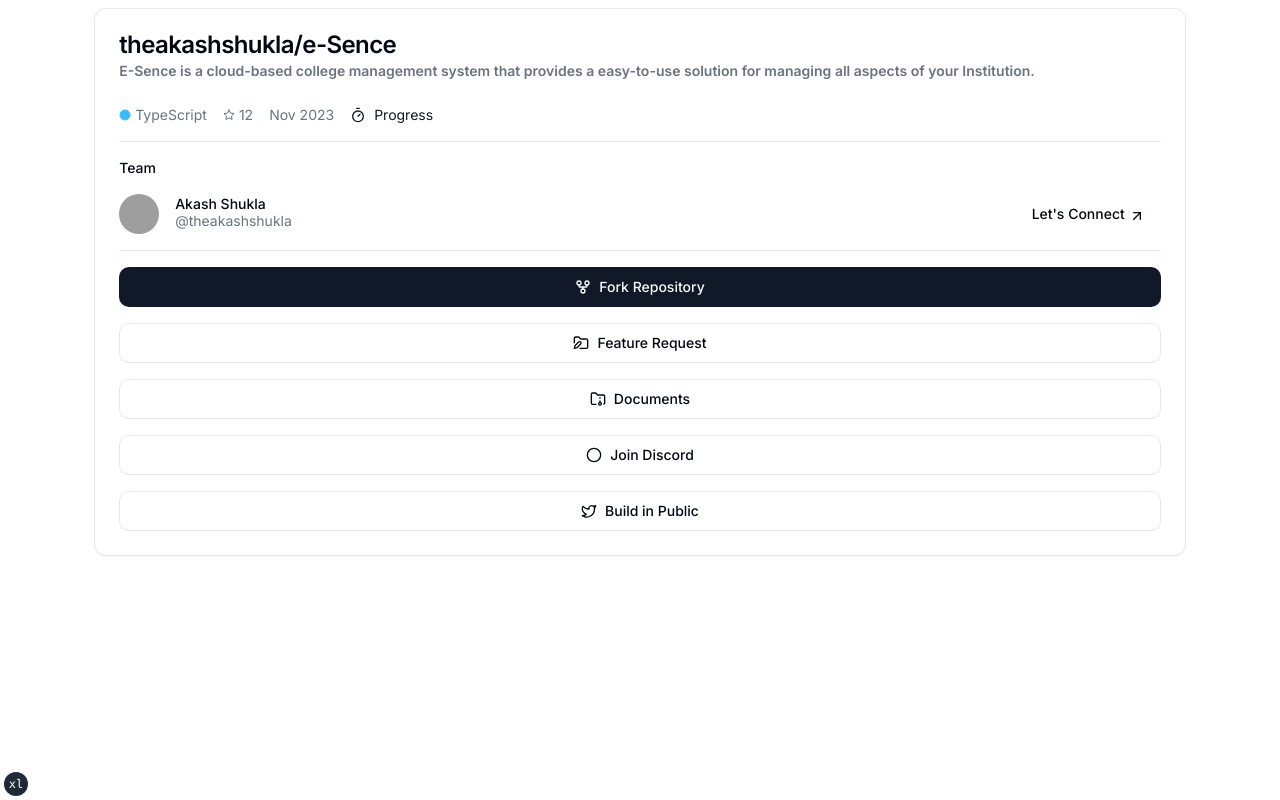
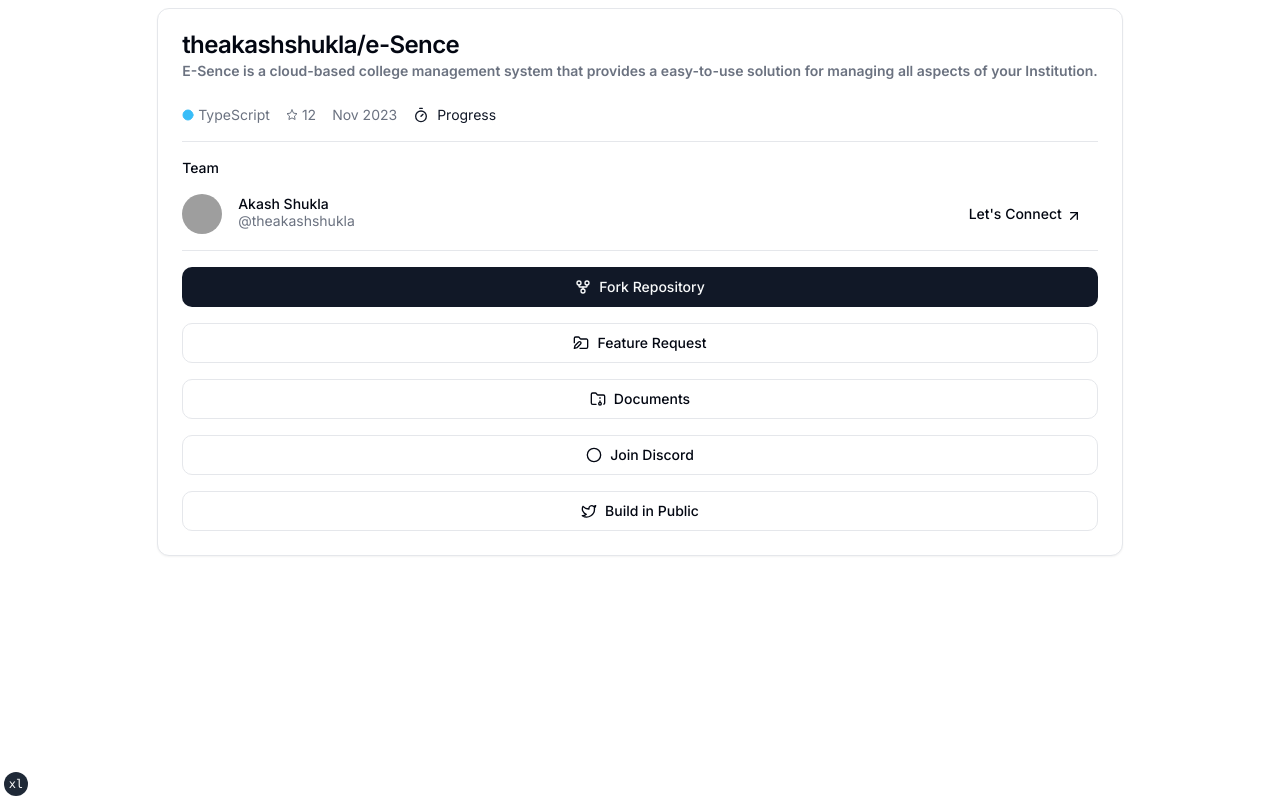
Before and after one commit to theakashshukla/eProject, a Next.js app: page / in a window 1280 px wide. Built offline with nearby package versions, Linux system fonts and the light colour scheme; grey boxes are pictures that could not be loaded.

Commit message:
Ui changes

```diff
--- a/app/profile/page.tsx
+++ b/app/profile/page.tsx
@@ -14,7 +14,7 @@ const ProfileCard = () => {
   return (
     <div>
       <Card >
-        <CardHeader className="grid grid-cols-[1fr_110px] items-start gap-4 space-y-0">
+        <CardHeader className="items-start gap-4 space-y-0">
           <div className="space-y-1">
             <CardTitle className="font-semibold">
               theakashshukla/e-Sence
```
